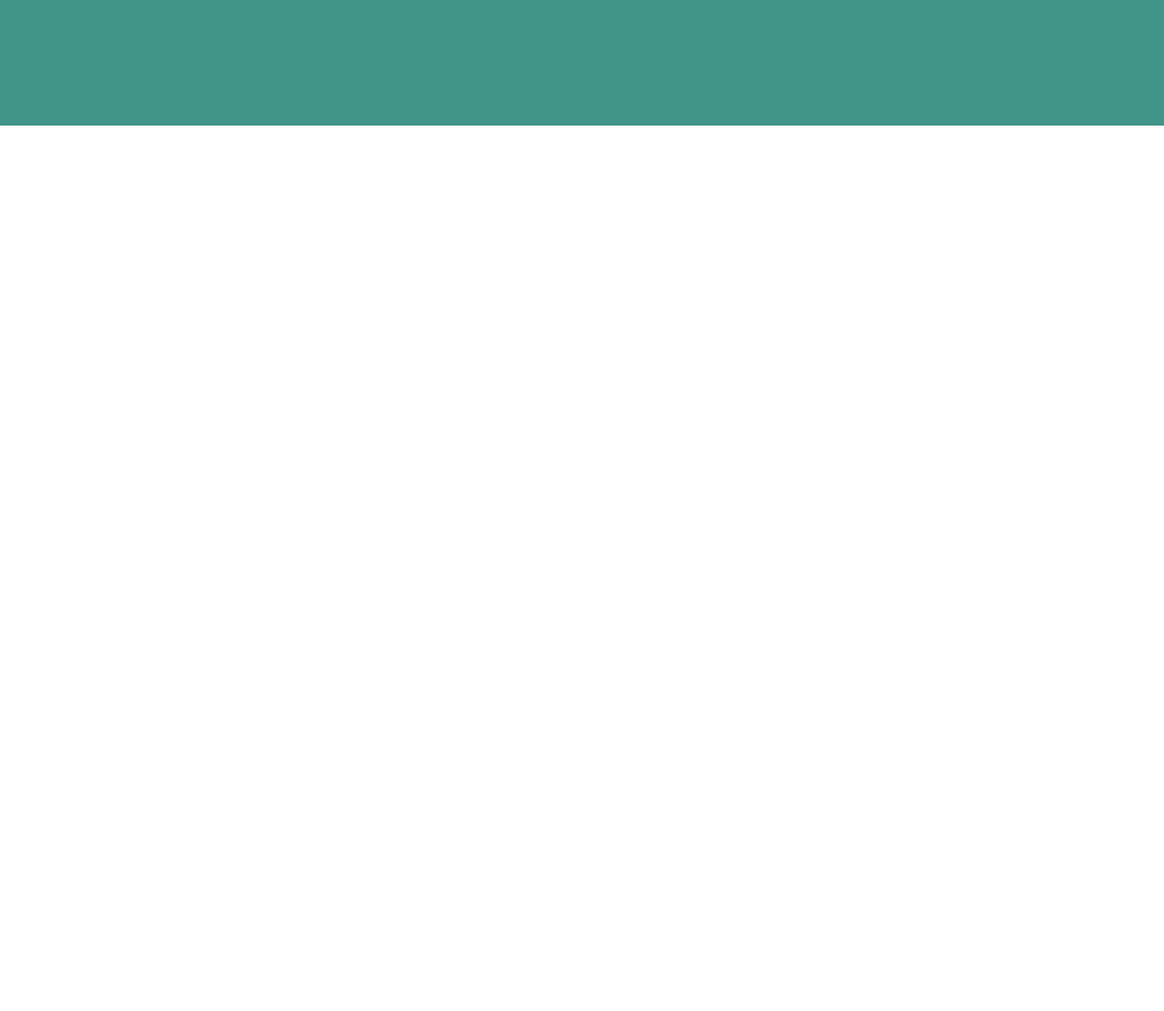
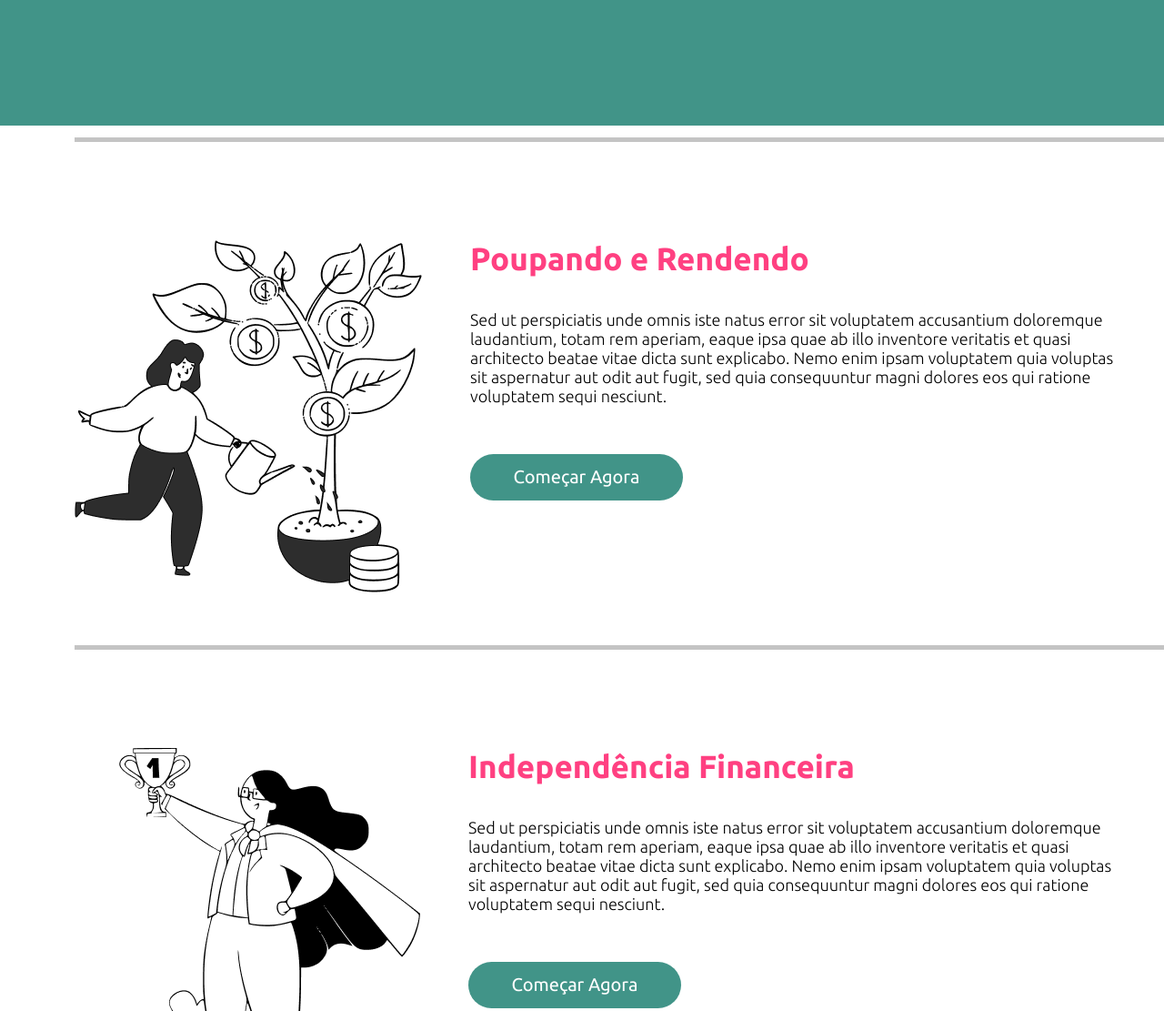
Before and after one commit to R7chardHS/dindin-project, a plain HTML site: page src/index.html in a window 1280 px wide. Shown: the part 662-1773 px from the top of the page at 91% size. Before the commit the page ends 962 px from the top, so only its background shows below. Drawn offline with Linux system fonts and the light colour scheme.

Commit message:
added page course

```diff
--- a/src/css/style.css
+++ b/src/css/style.css
@@ -23,6 +23,11 @@
     margin-top: 198px;
     margin-bottom: 207px;
     padding-left: 82px;
+}
+
+.container>div>div:not(:first-of-type) {
+    border-top: 5px solid #C4C4C4;
+    padding-top: 108px;
 }
 
 h1 {
@@ -52,6 +57,7 @@ h2 {
 
 .box-course-description {
     display: flex;
+    margin-bottom: 58px;
 }
 
 .box-course-description>div {
--- a/src/index.html
+++ b/src/index.html
@@ -33,6 +33,38 @@
                     <div class="button">Começar Agora</div>
                 </div>
             </div>
+
+            <div class="box-course-description">
+                <img src="imagens/ilustra-investimento.png" />
+                <div>
+                    <h2>Poupando e Rendendo</h2>
+                    <p class="description">
+                        Sed ut perspiciatis unde omnis iste natus error sit voluptatem accusantium doloremque
+                        laudantium,
+                        totam rem aperiam, eaque ipsa quae ab illo inventore veritatis et quasi architecto beatae vitae
+                        dicta sunt explicabo. Nemo enim ipsam voluptatem quia voluptas sit aspernatur aut odit aut
+                        fugit,
+                        sed quia consequuntur magni dolores eos qui ratione voluptatem sequi nesciunt.
+                    </p>
+                    <div class="button">Começar Agora</div>
+                </div>
+            </div>
+
+            <div class="box-course-description">
+                <img src="imagens/ilustra-independencia.png" />
+                <div>
+                    <h2>Independência Financeira</h2>
+                    <p class="description">
+                        Sed ut perspiciatis unde omnis iste natus error sit voluptatem accusantium doloremque
+                        laudantium,
+                        totam rem aperiam, eaque ipsa quae ab illo inventore veritatis et quasi architecto beatae vitae
+                        dicta sunt explicabo. Nemo enim ipsam voluptatem quia voluptas sit aspernatur aut odit aut
+                        fugit,
+                        sed quia consequuntur magni dolores eos qui ratione voluptatem sequi nesciunt.
+                    </p>
+                    <div class="button">Começar Agora</div>
+                </div>
+            </div>
         </div>
     </div>
     <div class="footer">
```
